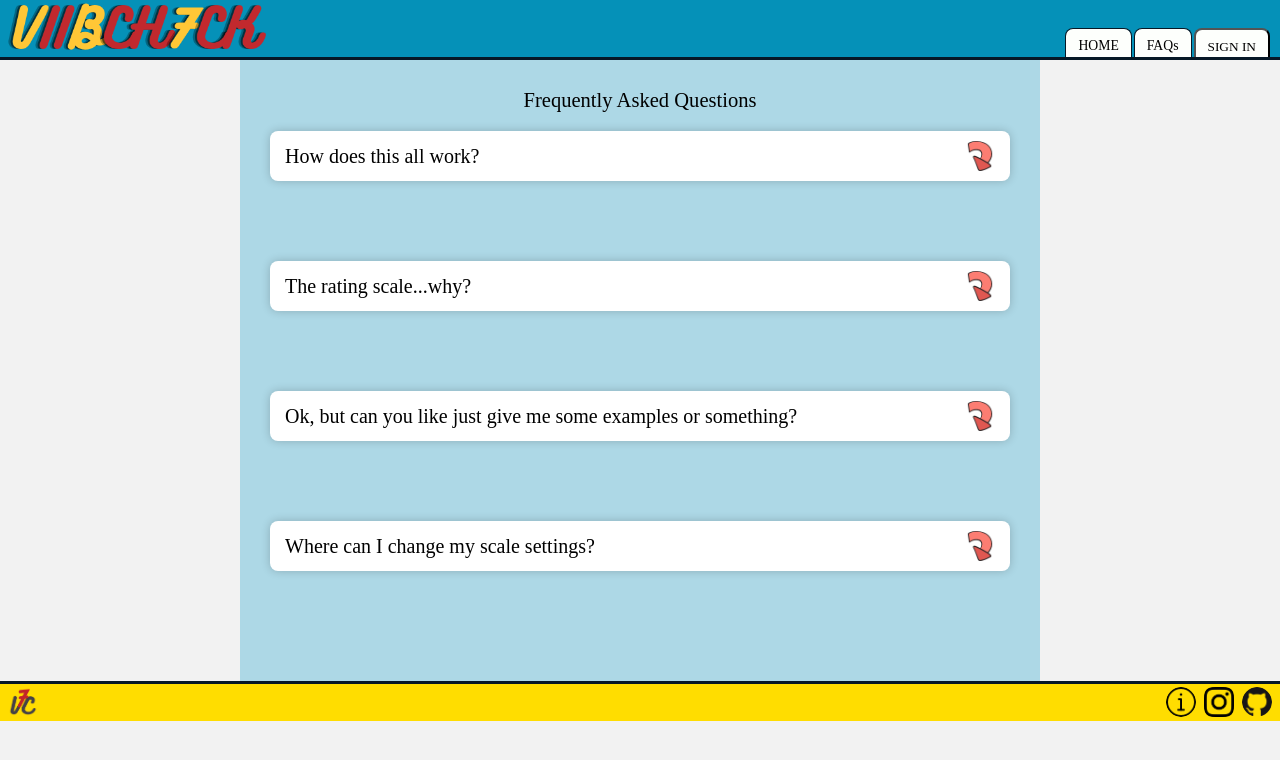
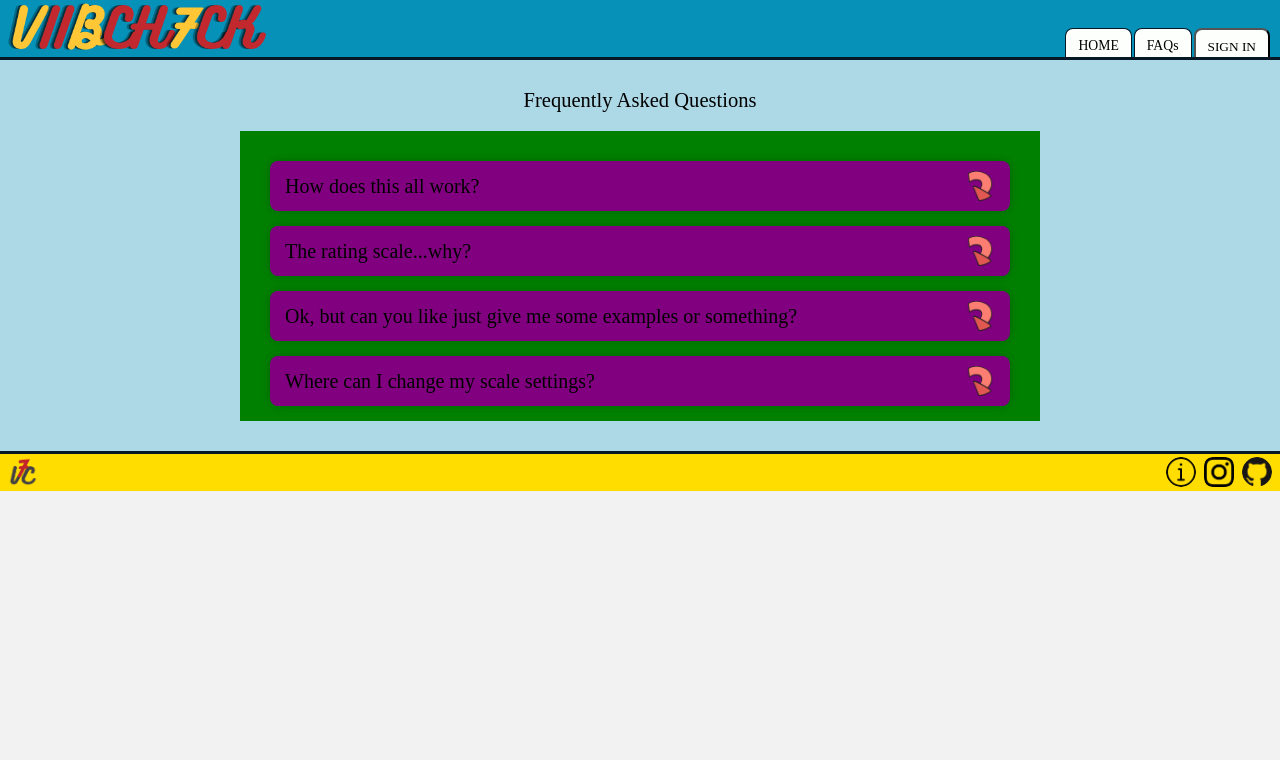
Before and after one commit to colefiscus/vibecheck, a React (Create React App) app: page /faqs in a window 1280 px wide. Shown: the top 760 px of the page. Built offline with nearby package versions, Linux system fonts and the light colour scheme; a web font is replaced by a local one.

Commit message:
Correct usage of props for open question and styls

```diff
--- a/src/Components/FAQs/FAQ.js
+++ b/src/Components/FAQs/FAQ.js
@@ -10,7 +10,10 @@ const FAQ = ({ faq, index, toggleFAQ }) => {
       key={index}
       onClick={() => toggleFAQ(index)}
     >
-      <FAQQuestion className="faq-question">
+      <FAQQuestion
+        className="faq-question"
+        open={(faq.open ? true : false)}
+      >
         {faq.question}
       </FAQQuestion>
       <FAQAnswer className="faq-answer">
@@ -21,21 +24,23 @@ const FAQ = ({ faq, index, toggleFAQ }) => {
 }
 
 const FAQWrapper = styled.div`
-  background-color: #FFF;
+  background-color: purple;
   padding: 15px;
-  margin: 20px auto;
+  margin: 15px;
   border-radius: 8px;
   box-shadow: 0px 0px 10px rgba(0, 0, 0, 0.2);
 
-  margin-bottom: ${
-    props => props.open===true ? "15px" : "80px"
-  };
+  margin-bottom: ${props => props.open ? "30px" : "0px"};
+  transition: all 0.4s ease;
 `;
 
 const FAQQuestion = styled.div`
   position: relative;
   font-size: 20px;
   padding-right: 80px;
+
+  margin-bottom: ${props => props.open ? "30px" : "0px"};
+  transition: all 0.4s ease;
 
   &::after {
     content: '';
--- a/src/Views/Faqs.js
+++ b/src/Views/Faqs.js
@@ -39,21 +39,18 @@ const Faqs = () => {
   }
 
   return (
-    <FaqsWrapper>
+    <MainWrapper>
       <Title>Frequently Asked Questions</Title>
-      <div className="faqs">
+      <FAQSWrapper className="faqs">
         {faqs.map((faq, i) => {
           return <FAQ faq={faq} index={i} toggleFAQ={toggleFAQ} />
         })}
-      </div>
-    </FaqsWrapper>
+      </FAQSWrapper>
+    </MainWrapper>
   )
 }
 
-const FaqsWrapper = styled.main`
-  width: 100%;
-  max-width: 800px;
-  margin: 0 auto;
+const MainWrapper = styled.main`
   background-color: lightblue;
   display: flex;
   flex-direction: column;
@@ -65,6 +62,15 @@ const FaqsWrapper = styled.main`
 const Title = styled.h1`
   font-family: 'Biryani';
   font-size: ${18/14}rem;
+  margin-bottom: 20px;
+`;
+
+const FAQSWrapper = styled.div`
+  width: 100%;
+  max-width: 800px;
+  margin: 0 auto;
+  padding: 15px;
+  background-color: green;
 `;
 
 export default Faqs;
```
